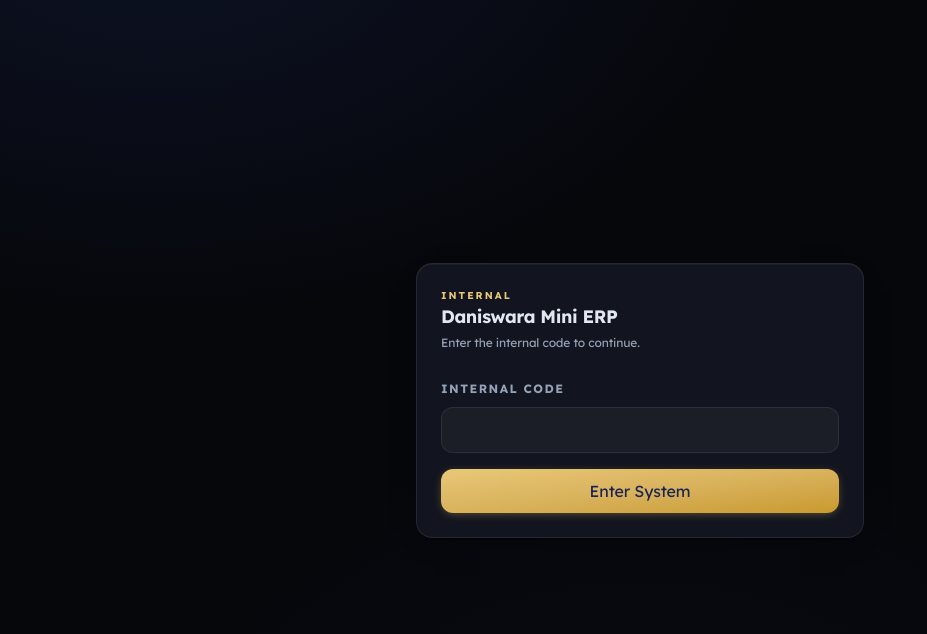
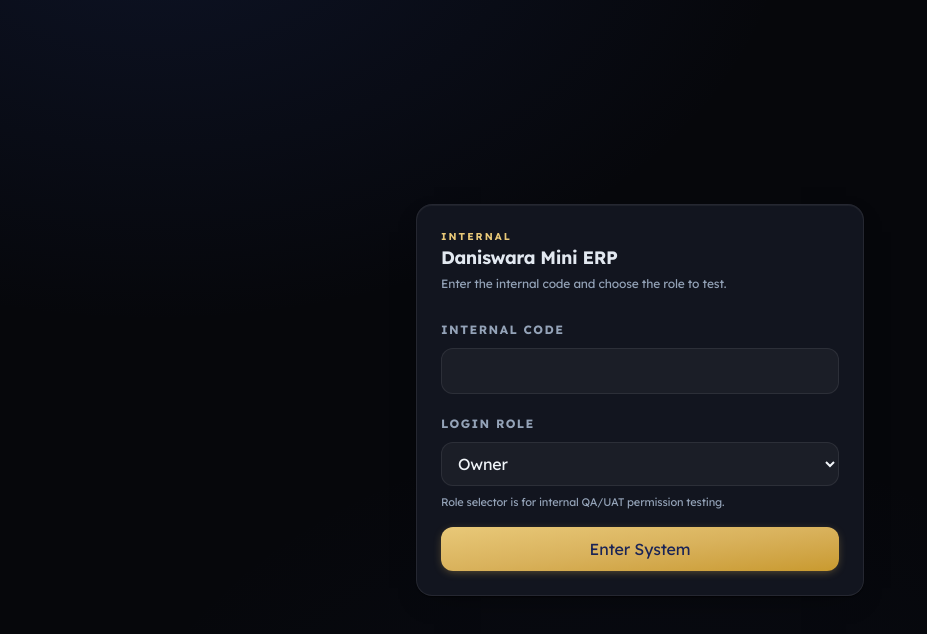
Before and after one commit to victor-rekon/daniswara-mini-erp, a Next.js app: page /login in a window 1280 px wide. Shown: the top 634 px of the page, without its empty margins (0-927 px from the left). Built offline with nearby package versions, Linux system fonts and the light colour scheme.

Commit message:
Add role selector to login

```diff
--- a/app/login/page.tsx
+++ b/app/login/page.tsx
@@ -1,4 +1,5 @@
 import { submitAccess } from "./actions";
+import { ROLE_LABELS, USER_ROLES } from "@/lib/access/roles";
 
 type LoginPageProps = {
   searchParams?: Promise<{
@@ -18,7 +19,7 @@ export default async function LoginPage({ searchParams }: LoginPageProps) {
         <div className="mb-6">
           <p className="text-[10px] font-bold uppercase tracking-[0.2em] text-[#e8c878]">Internal</p>
           <h1 className="text-lg font-bold tracking-tight text-[#e2e8f0]">Daniswara Mini ERP</h1>
-          <p className="mt-1 text-xs text-[#94a3b8]">Enter the internal code to continue.</p>
+          <p className="mt-1 text-xs text-[#94a3b8]">Enter the internal code and choose the role to test.</p>
         </div>
 
         <form action={submitAccess} className="grid gap-4">
@@ -37,6 +38,27 @@ export default async function LoginPage({ searchParams }: LoginPageProps) {
             {hasError ? <p className="mt-2 text-xs font-semibold text-red-400">Incorrect code.</p> : null}
           </div>
 
+          <div>
+            <label htmlFor="role" className="text-xs font-bold uppercase tracking-[0.12em] text-[#94a3b8]">
+              Login Role
+            </label>
+            <select
+              id="role"
+              name="role"
+              defaultValue="owner"
+              className="mt-2 w-full rounded-xl border border-[rgba(255,255,255,0.08)] bg-white/[0.04] px-3 py-2.5 text-sm text-slate-100 outline-none focus:border-[#d9b25c]"
+            >
+              {USER_ROLES.map((role) => (
+                <option key={role} value={role} className="bg-[#12151f] text-slate-100">
+                  {ROLE_LABELS[role]}
+                </option>
+              ))}
+            </select>
+            <p className="mt-2 text-[11px] leading-relaxed text-[#94a3b8]">
+              Role selector is for internal QA/UAT permission testing.
+            </p>
+          </div>
+
           <button type="submit" className="rounded-xl bg-gradient-to-br from-[#e8c878] via-[#d9b25c] to-[#c99a2e] px-4 py-2.5 text-sm font-bold text-[#1a2456] shadow-[0_2px_10px_-2px_rgba(217,178,92,0.45)]">
             Enter System
           </button>
```
